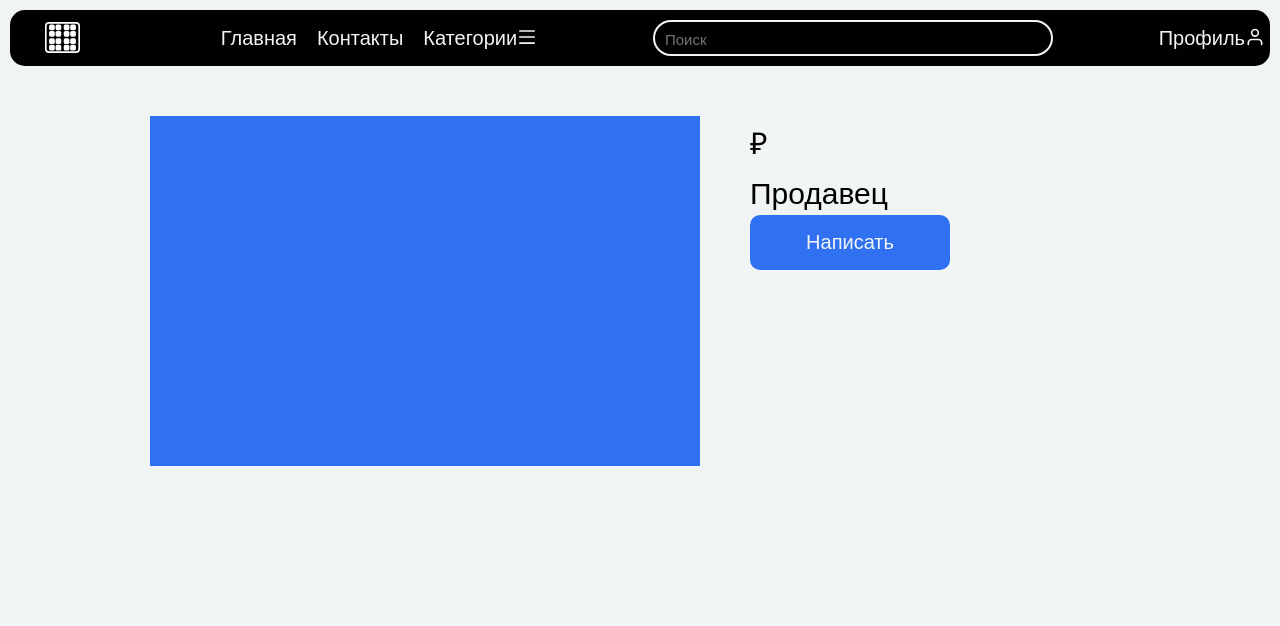
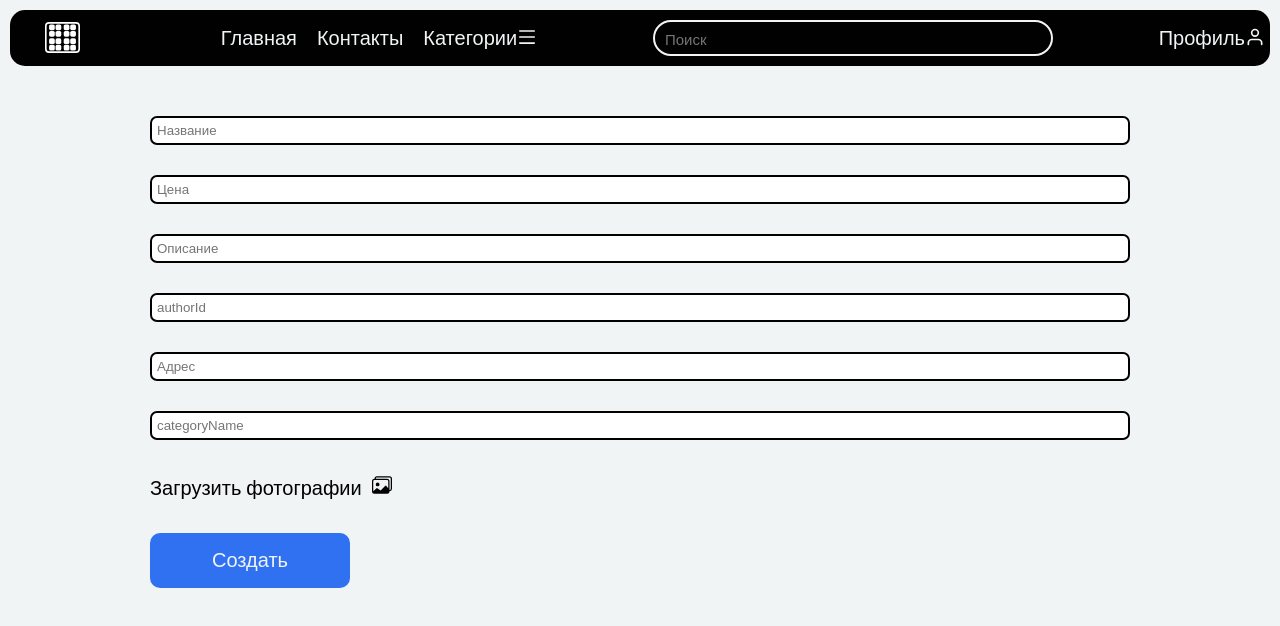
Before and after one commit to BlakeHoks/SaleBoard, a React (Vite) app in the folder saleboard-client/: page /ad/create in a window 1280 px wide. Shown: the top 626 px of the page. Built offline with nearby package versions, Linux system fonts and the light colour scheme; no server answers.

Commit message:
Added AdCreate page

```diff
--- /dev/null
+++ b/saleboard-client/src/components/pages/adCreate/AdCreate.jsx
@@ -0,0 +1,86 @@
+import { useForm } from "react-hook-form";
+import styles from "./AdCreate.module.scss";
+import { Button } from "../../ui/button/Button.jsx";
+import { useNavigate } from "react-router-dom";
+import { useMutation } from "@tanstack/react-query";
+import { AdService } from "../../../services/ad.service.js";
+import { BsImages } from "react-icons/bs";
+
+export const AdCreate = () => {
+  const nav = useNavigate();
+
+  const {
+    register,
+    handleSubmit,
+    watch,
+    formState: { errors },
+  } = useForm();
+
+  const { mutate } = useMutation(
+    ["createAd"],
+    (data) => AdService.create(data),
+    {
+      onSuccess: (data) => {
+        console.log("Success", data);
+        nav(`/ad/${data.data.id}`);
+      },
+    },
+  );
+
+  const onSubmit = (data) => {
+    console.log(data);
+    data.image = [""];
+    data.authorId = data.price + 0;
+    data.price = data.price + 0;
+    mutate(data);
+  };
+
+  return (
+    <div className={styles.container}>
+      <form onSubmit={handleSubmit(onSubmit)}>
+        <input
+          type="text"
+          placeholder="Название"
+          {...register("title", { required: true })}
+        />
+        <input
+          type="text"
+          placeholder="Цена"
+          {...register("price", { required: true })}
+        />
+        <input
+          type="text"
+          placeholder="Описание"
+          {...register("description", { required: true })}
+        />
+        <input
+          type="number"
+          placeholder="authorId"
+          {...register("authorId", { required: true })}
+        />
+        <input
+          type="text"
+          placeholder="Адрес"
+          {...register("address", { required: true })}
+        />
+        <input
+          type="text"
+          placeholder="categoryName"
+          {...register("categoryName", { required: true })}
+        />
+        <label>
+          Загрузить фотографии
+          <input
+            className={styles.file}
+            type="file"
+            id="file"
+            multiple
+            {...register("image")}
+          />
+          <BsImages />
+        </label>
+        <Button>Создать</Button>
+      </form>
+    </div>
+  );
+};
--- /dev/null
+++ b/saleboard-client/src/components/pages/adCreate/AdCreate.module.scss
@@ -0,0 +1,33 @@
+@import "../../../assets/styles/variables";
+
+.container {
+  form {
+    display: flex;
+    flex-direction: column;
+    gap: 30px;
+
+    label {
+      font-weight: 500;
+      cursor: pointer;
+      border-radius: 10px;
+      //border: solid $dark 2px;
+
+      svg {
+        margin-left: 10px;
+      }
+    }
+
+    input {
+      outline: none;
+      padding: 5px;
+      border-radius: 7px;
+      border: solid $dark 2px;
+
+      &.file {
+        opacity: 0;
+        position: absolute;
+        z-index: -1;
+      }
+    }
+  }
+}
--- a/saleboard-client/src/main.jsx
+++ b/saleboard-client/src/main.jsx
@@ -14,6 +14,7 @@ import { Profile } from "./components/pages/profile/Profile.jsx";
 import { Ad } from "./components/pages/ad/Ad.jsx";
 import { Auth } from "./components/pages/auth/Auth.jsx";
 import { QueryClient, QueryClientProvider } from "@tanstack/react-query";
+import { AdCreate } from "./components/pages/adCreate/AdCreate.jsx";
 
 const router = createBrowserRouter(
   createRoutesFromElements(
@@ -22,6 +23,7 @@ const router = createBrowserRouter(
       <Route path="auth" element={<Auth />} />
       <Route path="profile" element={<Profile />} />
       <Route path="ad/:id" element={<Ad />} />
+      <Route path="ad/create" element={<AdCreate />} />
       <Route path="*" element={<ErrorPage />} />
     </Route>,
   ),
--- a/saleboard-client/src/services/ad.service.js
+++ b/saleboard-client/src/services/ad.service.js
@@ -2,11 +2,14 @@ import axios from "axios";
 
 export const AdService = {
   async getAll() {
-    const response = await axios.get("http://127.0.0.1:8000/tests/");
+    const response = await axios.get("http://127.0.0.1:5000/api/ad/");
     return response.data;
   },
   async getById(id) {
     const response = await axios.get("http://127.0.0.1:5000/api/ad/" + id);
     return response.data;
   },
+  async create(data) {
+    return await axios.post("http://127.0.0.1:5000/api/ad/", data);
+  },
 };
```
